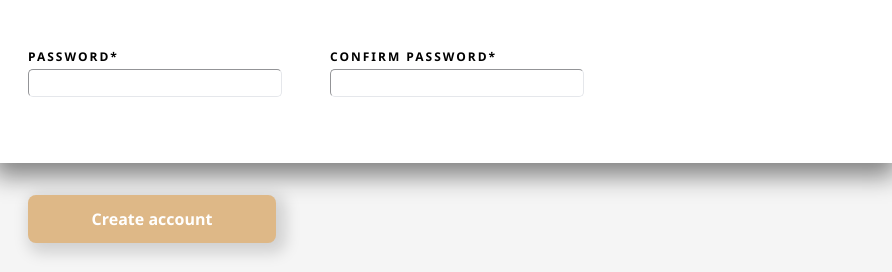
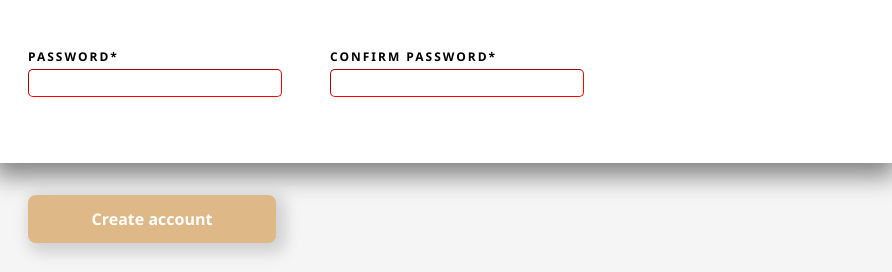
Before and after one commit to matassalys0/sign-up-form, a plain HTML site: page index.html in a window 1280 px wide. Shown: the part 473-745 px from the top of the page, 388-1280 px from the left. Drawn offline with Linux system fonts and the light colour scheme.

Commit message:
feat: minor fixes and additions

```diff
--- a/index.html
+++ b/index.html
@@ -36,7 +36,7 @@
                         </div>
                         <div>
                             <label for="password">Password*</label>
-                            <input style="margin-bottom: 32px;" required type="password" id="password" name="password">
+                            <input class="password" style="margin-bottom: 32px;" required type="password" id="password" name="password">
                         </div>
                     </div>
                     <div class="form-right">
@@ -50,7 +50,7 @@
                         </div>
                         <div>
                             <label for="passwordConfirm">Confirm Password*</label>
-                            <input style="margin-bottom: 32px;" required  type="password" id="passwordConfirm" name="passwordConfirm">
+                            <input class="password" style="margin-bottom: 32px;" required  type="password" id="passwordConfirm" name="passwordConfirm">
                         </div>
                     </div>
                 </div>
@@ -59,16 +59,5 @@
     </form>
         <p>Already have an account? <span class="login-text">Log in</span></p>
     </div>
-
-
-
-
-
-
-    <!--
-<p class="logo-text">Test</p>
-
- <a href="https://www.flaticon.com/free-icons/flash" title="flash icons">Flash icons created by Smashicons - Flaticon</a>
-    -->
 </body>
 </html>
--- a/style.css
+++ b/style.css
@@ -132,6 +132,11 @@ input:focus {
     outline: none;
 }
 
+.password {
+    border-color: red;
+    outline: none;
+}
+
 label {
     text-transform: uppercase;
     font-size: 12px;
```
Also changed, not shown: 1 other file.
